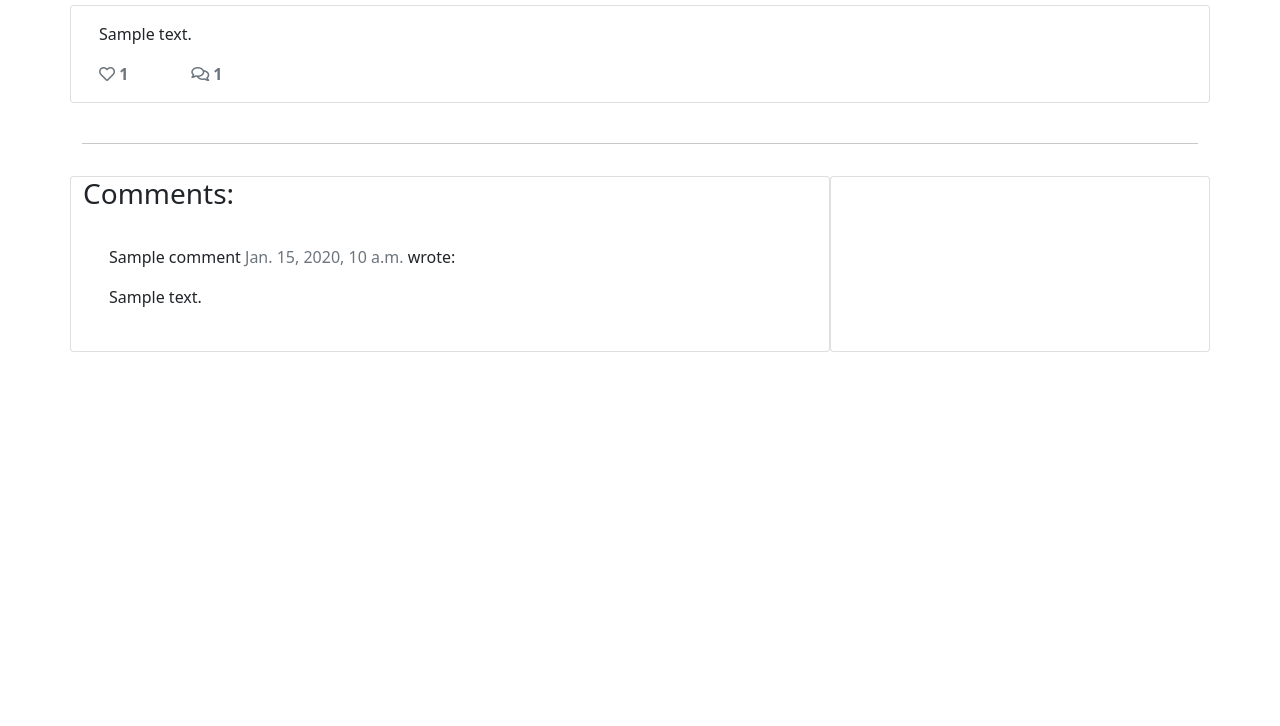
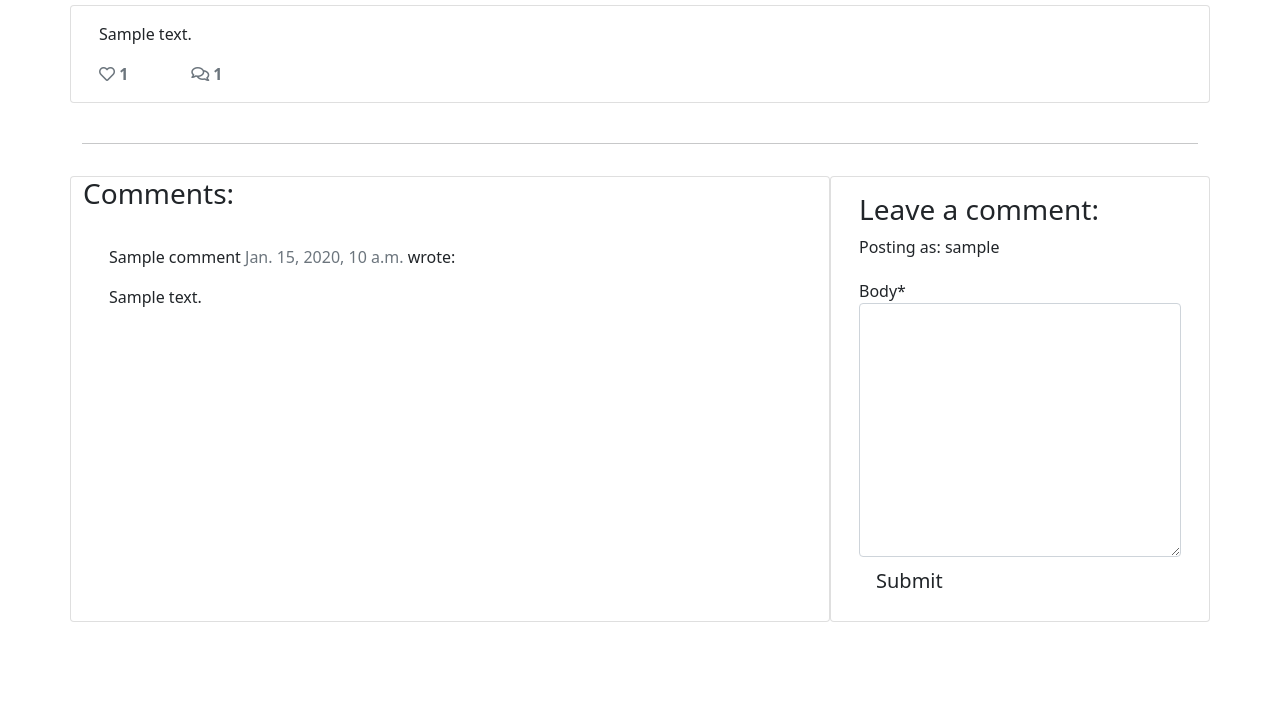
Before and after one commit to VeronicaLourens/django-blog2, a Django app: a page that uses templates/post_detail.html in a window 1280 px wide. Shown: the part 163-889 px from the top of the page. Before the commit the page ends 515 px from the top, so only its background shows below. Run offline with Django 3.2, Linux system fonts and the light colour scheme; a user stored in the database is signed in; tables that the repository leaves empty hold one stand-in row (values such as "Sample post"); some libraries are stand-ins or nearby versions.

Commit message:
Install crispy forms for comments and update the templates.

```diff
--- /dev/null
+++ b/blog/forms.py
@@ -0,0 +1,8 @@
+from .models import Comment
+from django import forms
+
+
+class CommentForm(forms.ModelForm):
+    class Meta:
+        model = Comment
+        fields = ('body',)
--- a/blog/views.py
+++ b/blog/views.py
@@ -1,6 +1,7 @@
 from django.shortcuts import render, get_object_or_404
 from django.views import generic, View
 from .models import Post
+from .forms import CommentForm
 
 # Create your views here.
 class PostList(generic.ListView):
@@ -26,6 +27,7 @@ class PostDetail(View):
             {
                 "post": post,
                 "comments": comments,
-                "liked": liked
+                "liked": liked,
+                'comment_form': CommentForm()
             },
         )
--- a/codestar/settings.py
+++ b/codestar/settings.py
@@ -50,6 +50,7 @@ INSTALLED_APPS = [
     'django.contrib.staticfiles',
     'cloudinary',
     'django_summernote',
+    'crispy_forms',
     'blog',
 ]
 
@@ -57,6 +58,10 @@ SITE_ID = 1
 
 LOGIN_REDIRECT_URL = '/'
 LOGOUT_REDIRECT_URL = '/'
+
+CRISPY_TEMPLATE_PACK = 'bootstrap4'
+
+
 
 MIDDLEWARE = [
     'django.middleware.security.SecurityMiddleware',
--- a/requirements.txt
+++ b/requirements.txt
@@ -4,6 +4,7 @@ dj-database-url==0.5.0
 dj3-cloudinary-storage==0.0.5
 Django==3.2.3
 django-allauth==0.50.0
+django-crispy-forms==1.14.0
 django-summernote==0.8.11.6
 gunicorn==20.1.0
 oauthlib==3.2.0
--- a/templates/post_detail.html
+++ b/templates/post_detail.html
@@ -1,4 +1,6 @@
 {% extends 'base.html' %} {% block content %}
+{% load crispy_forms_tags %}
+
 
 <div class="masthead">
     <div class="container">
@@ -77,6 +79,22 @@
         <div class="col-md-4 card mb-4  mt-3 ">
             <div class="card-body">
                 <!-- For later -->
+                {% if commented %}
+                <div class="alert alert-success" role="alert">
+                    Your comment is awaiting approval
+                </div>
+                {% else %}
+                {% if user.is_authenticated %}
+
+                <h3>Leave a comment:</h3>
+                <p>Posting as: {{ user.username }}</p>
+                <form method="post" style="margin-top: 1.3em;">
+                    {{ comment_form | crispy }}
+                    {% csrf_token %}
+                    <button type="submit" class="btn btn-signup btn-lg">Submit</button>
+                </form>
+                {% endif %}
+                {% endif %}
             </div>
         </div>
     </div>
```
